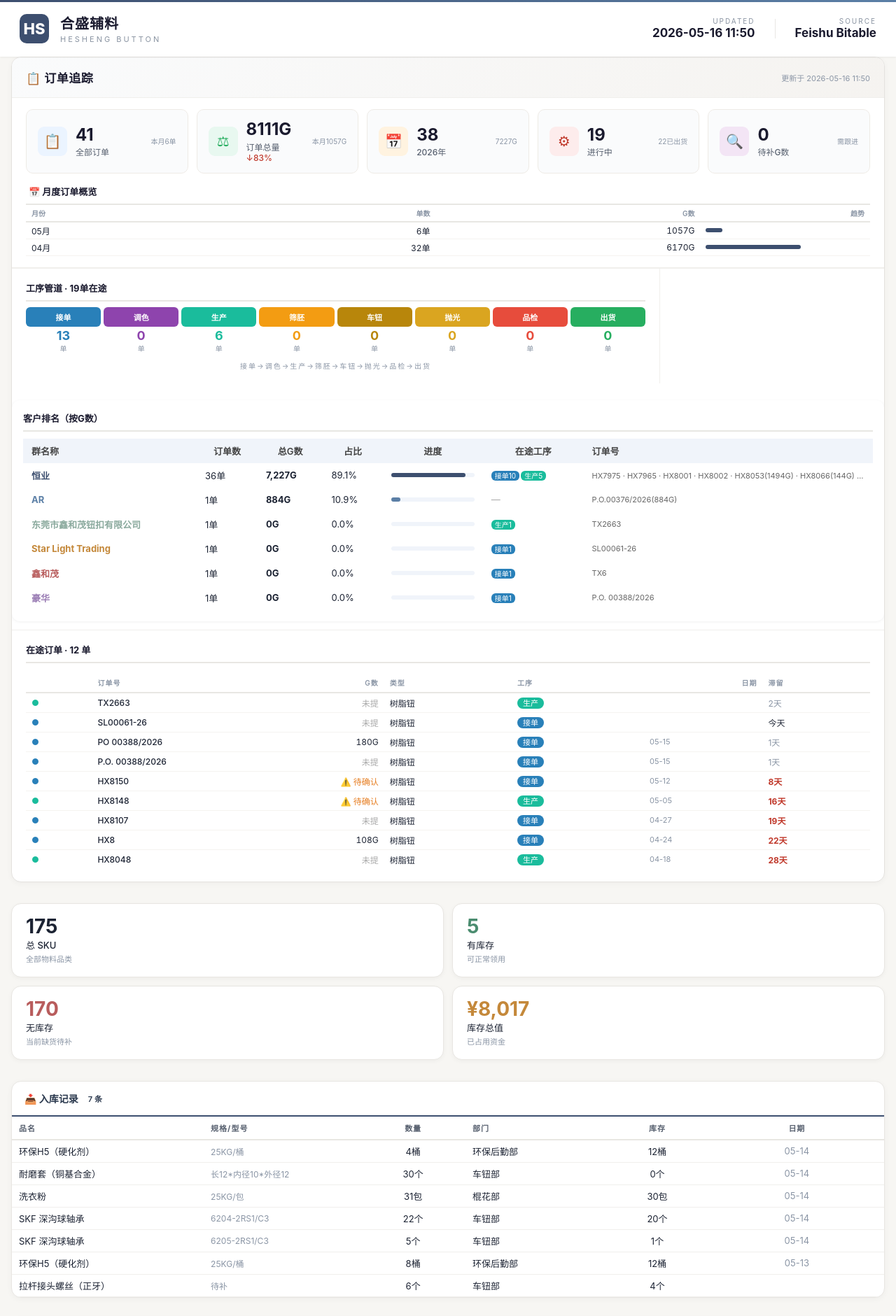
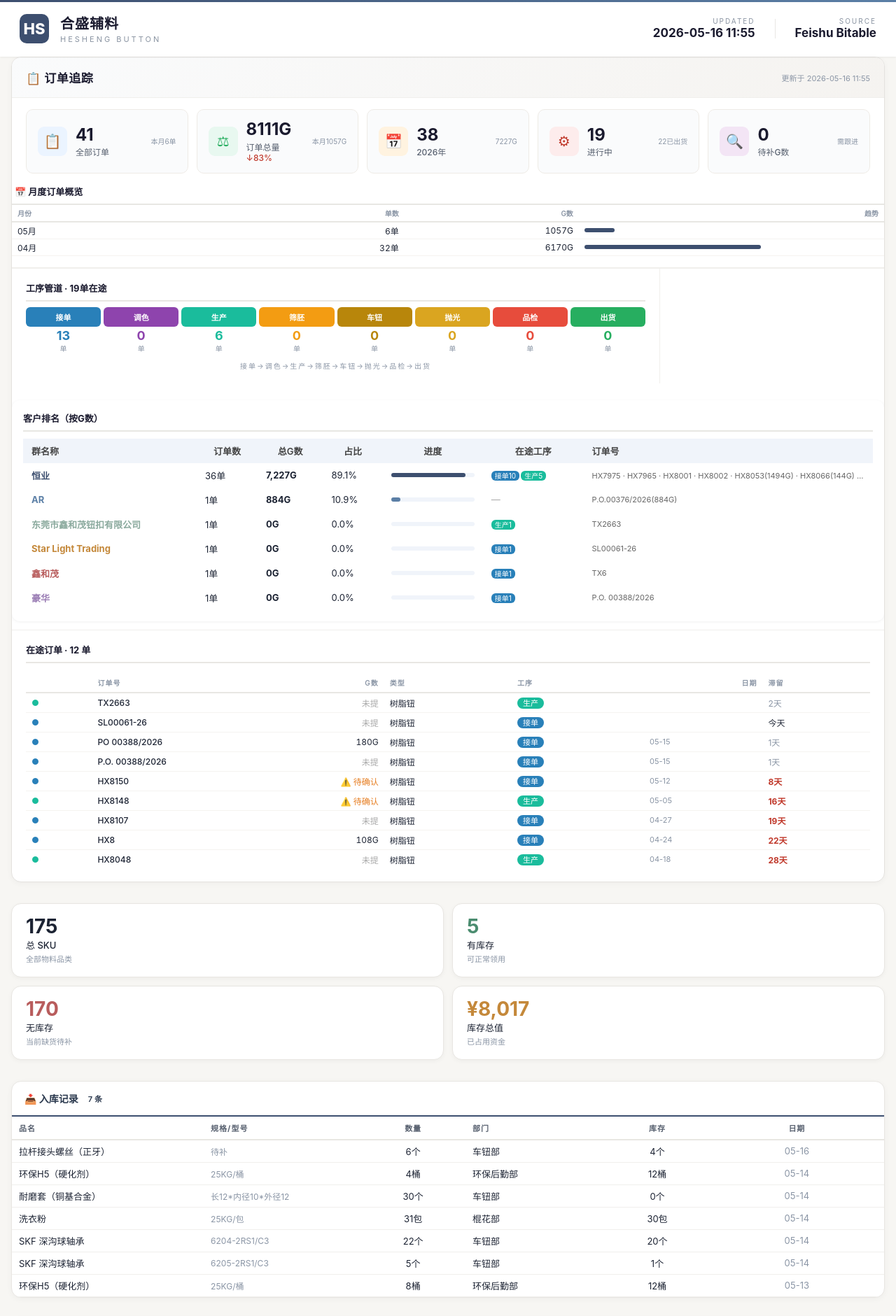
Before and after one commit to wayne8877/hs-inventory-dashboard, a website: page index.html in a window 1280 px wide. Shown: the top 1881 px of the page at 70% size. Drawn offline with Linux system fonts and the light colour scheme.

Commit message:
fix: 月度概览全宽+补正牙入库日期

```diff
--- a/index.html
+++ b/index.html
@@ -202,7 +202,7 @@ body{
     <div><div class="brand-name">合盛辅料</div><div class="brand-en">HeSheng Button</div></div>
   </div>
   <div class="hdr-info">
-    <div class="hdr-info-item"><div class="hdr-info-label">Updated</div><div class="hdr-info-value">2026-05-16 11:50</div></div>
+    <div class="hdr-info-item"><div class="hdr-info-label">Updated</div><div class="hdr-info-value">2026-05-16 11:55</div></div>
     <div class="hdr-divider"></div>
     <div class="hdr-info-item"><div class="hdr-info-label">Source</div><div class="hdr-info-value">Feishu Bitable</div></div>
   </div>
@@ -213,7 +213,7 @@ body{
 <div class="o-section">
   <div class="o-header">
     <div class="o-title">📋 订单追踪</div>
-    <div class="o-updated">更新于 2026-05-16 11:50</div>
+    <div class="o-updated">更新于 2026-05-16 11:55</div>
   </div>
   <div class="o-kpi-row"><div class="okpi"><div class="okpi-icon" style="background:#EBF4FF;color:#2980B9">📋</div><div class="okpi-body"><div class="okpi-num">41</div><div class="okpi-label">全部订单</div></div><div class="okpi-sub">本月6单</div></div>
 <div class="okpi"><div class="okpi-icon" style="background:#E8F8F0;color:#27AE60">⚖</div><div class="okpi-body"><div class="okpi-num">8111G</div><div class="okpi-label">订单总量 <span style="color:#C0392B;font-size:12px">↓83%</span></div></div><div class="okpi-sub">本月1057G</div></div>
@@ -221,10 +221,11 @@ body{
 <div class="okpi"><div class="okpi-icon" style="background:#FDECEC;color:#C0392B">⚙</div><div class="okpi-body"><div class="okpi-num">19</div><div class="okpi-label">进行中</div></div><div class="okpi-sub">22已出货</div></div>
 <div class="okpi"><div class="okpi-icon" style="background:#F3E5F5;color:#8E44AD">🔍</div><div class="okpi-body"><div class="okpi-num">0</div><div class="okpi-label">待补G数</div></div><div class="okpi-sub">需跟进</div></div></div>
 
-  <!-- 月度概览 -->
-  <div class="o-monthly">
+  <!-- 月度概览 — 全宽横向占满 -->
+  <div class="o-monthly" style="width:100%;padding:0 0 16px">
     <div class="o-subtitle" style="padding:0 4px 8px;margin-bottom:0">📅 月度订单概览</div>
-    <table class="o-month-table">
+    <table class="o-month-table" style="width:100%">
+      <colgroup><col style="width:25%"><col style="width:20%"><col style="width:20%"><col style="width:35%"></colgroup>
       <thead><tr><th>月份</th><th class="tr">单数</th><th class="tr">G数</th><th class="bar-col">趋势</th></tr></thead>
       <tbody><tr><td>05月</td><td class="tr">6单</td><td class="tr">1057G</td><td><div style="background:#3D4F6F;height:6px;width:10.278768233387359%;border-radius:3px;min-width:3px"></div></td></tr>
 <tr><td>04月</td><td class="tr">32单</td><td class="tr">6170G</td><td><div style="background:#3D4F6F;height:6px;width:60.0%;border-radius:3px;min-width:3px"></div></td></tr>
@@ -346,13 +347,13 @@ body{
     <div class="ctitle navy">📥 入库记录 <span class="cnt">7 条</span></div>
     <div class="tbl-scroll" style="max-height:300px;overflow-y:auto">
 <table style="table-layout:fixed;width:100%"><colgroup><col style="width:22%"><col style="width:18%"><col style="width:12%"><col style="width:16%"><col style="width:12%"><col style="width:20%"></colgroup><thead><tr><th>品名</th><th>规格/型号</th><th style="text-align:center">数量</th><th>部门</th><th style="text-align:center">库存</th><th style="text-align:center;white-space:nowrap">日期</th></tr></thead><tbody>
+        <tr><td class="name">拉杆接头螺丝（正牙）</td><td class="spec">待补</td><td style="text-align:center">6个</td><td>车钮部</td><td style="text-align:center">4个</td><td style="text-align:center;color:#8A95A5">05-16</td></tr>
         <tr><td class="name">环保H5（硬化剂）</td><td class="spec">25KG/桶</td><td style="text-align:center">4桶</td><td>环保后勤部</td><td style="text-align:center">12桶</td><td style="text-align:center;color:#8A95A5">05-14</td></tr>
         <tr><td class="name">耐磨套（铜基合金）</td><td class="spec">长12*内径10*外径12</td><td style="text-align:center">30个</td><td>车钮部</td><td style="text-align:center">0个</td><td style="text-align:center;color:#8A95A5">05-14</td></tr>
         <tr><td class="name">洗衣粉</td><td class="spec">25KG/包</td><td style="text-align:center">31包</td><td>棍花部</td><td style="text-align:center">30包</td><td style="text-align:center;color:#8A95A5">05-14</td></tr>
         <tr><td class="name">SKF 深沟球轴承</td><td class="spec">6204-2RS1/C3</td><td style="text-align:center">22个</td><td>车钮部</td><td style="text-align:center">20个</td><td style="text-align:center;color:#8A95A5">05-14</td></tr>
         <tr><td class="name">SKF 深沟球轴承</td><td class="spec">6205-2RS1/C3</td><td style="text-align:center">5个</td><td>车钮部</td><td style="text-align:center">1个</td><td style="text-align:center;color:#8A95A5">05-14</td></tr>
         <tr><td class="name">环保H5（硬化剂）</td><td class="spec">25KG/桶</td><td style="text-align:center">8桶</td><td>环保后勤部</td><td style="text-align:center">12桶</td><td style="text-align:center;color:#8A95A5">05-13</td></tr>
-        <tr><td class="name">拉杆接头螺丝（正牙）</td><td class="spec">待补</td><td style="text-align:center">6个</td><td>车钮部</td><td style="text-align:center">4个</td><td style="text-align:center;color:#8A95A5"></td></tr>
 </tbody></table>
     </div>
   </div>
```
Also changed, not shown: 1 other file.
